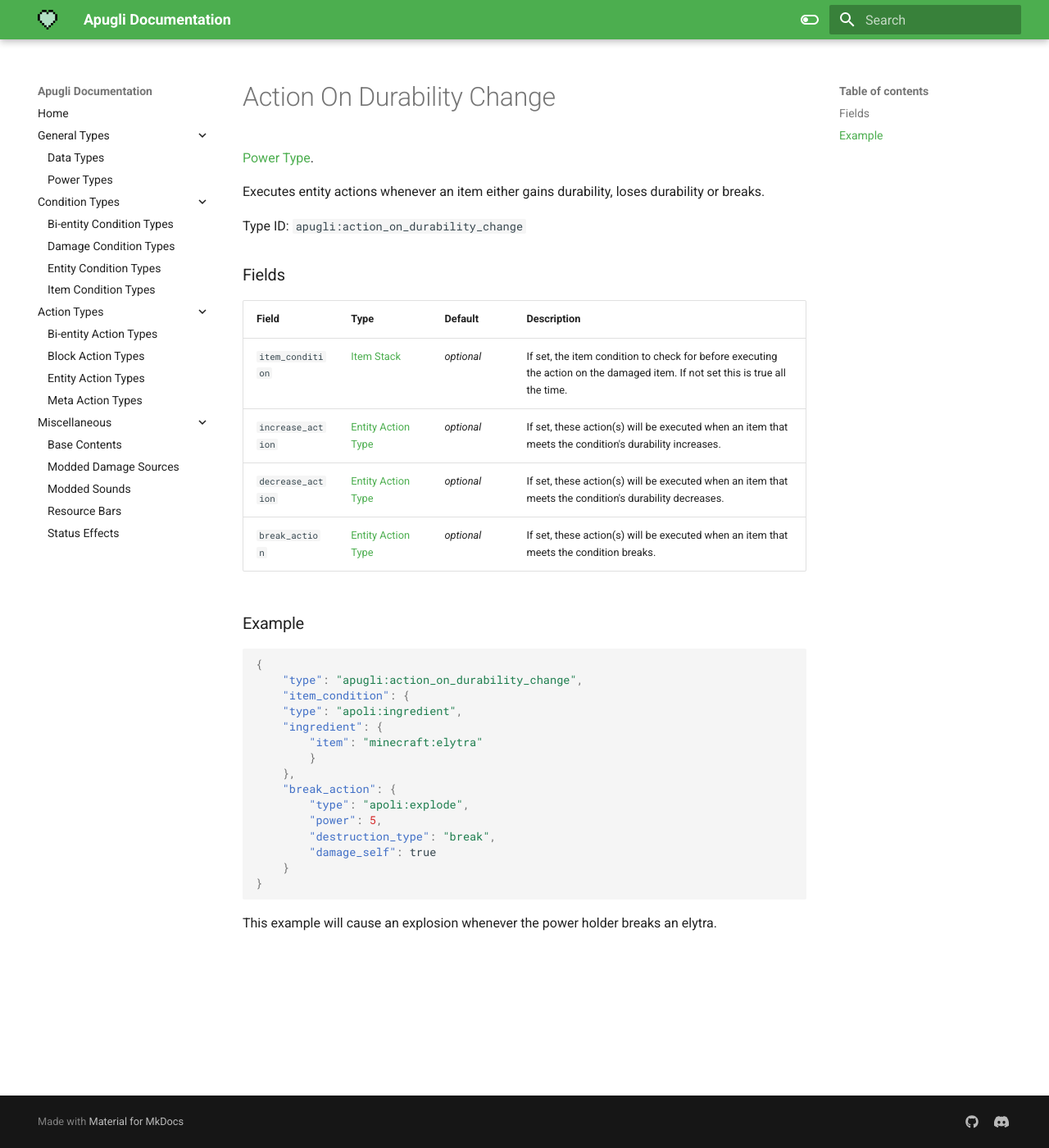
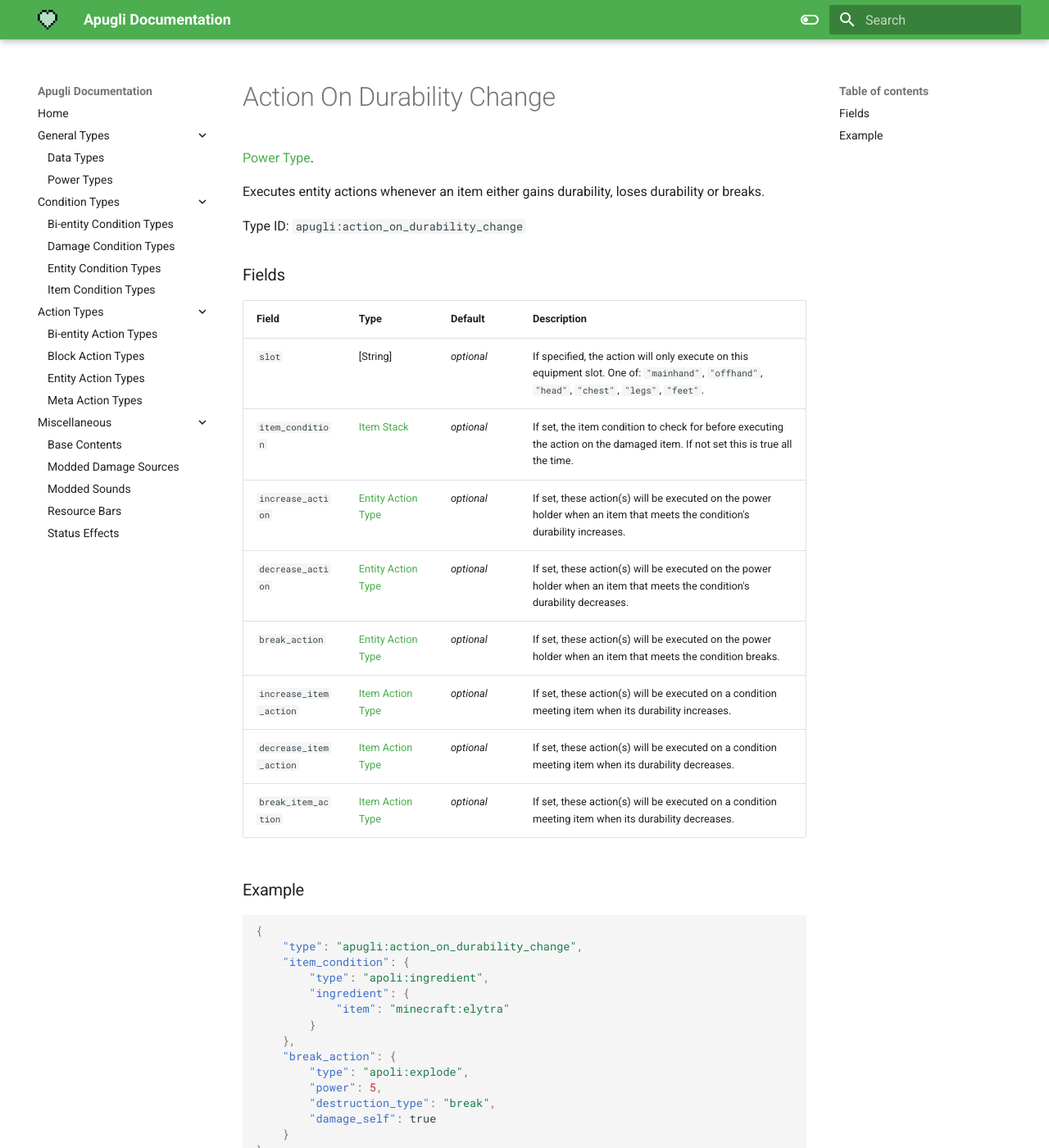
Before and after one commit to MerchantPug/apugli-docs, an MkDocs documentation site: the page built from docs/types/power_types/action_on_durability_change.md, in a window 1280 px wide and 1400 px high. Shown: the whole window at 82% size. Built offline with MkDocs 1.6.1 and Material for MkDocs 9.7.7, drawn with Linux system fonts in a browser that asks for light colours.

Commit message:
Update action_on_durability_change.md

````diff
--- a/docs/types/power_types/action_on_durability_change.md
+++ b/docs/types/power_types/action_on_durability_change.md
@@ -15,19 +15,24 @@ Type ID: `apugli:action_on_durability_change`
 
 Field  | Type | Default | Description
 -------|------|---------|-------------
+`slot` | [String] | *optional* | If specified, the action will only execute on this equipment slot. One of: `"mainhand"`, `"offhand"`, `"head"`, `"chest"`, `"legs"`, `"feet"`.
 `item_condition` | [Item Stack](https://origins.readthedocs.io/en/latest/types/data_types/item_stack/) | *optional* | If set, the item condition to check for before executing the action on the damaged item. If not set this is true all the time.
-`increase_action` | [Entity Action Type](https://origins.readthedocs.io/en/latest/types/entity_action_types) | *optional* | If set, these action(s) will be executed when an item that meets the condition's durability increases.
-`decrease_action` | [Entity Action Type](https://origins.readthedocs.io/en/latest/types/entity_action_types) | *optional* | If set, these action(s) will be executed when an item that meets the condition's durability decreases.
-`break_action` | [Entity Action Type](https://origins.readthedocs.io/en/latest/types/entity_action_types) | *optional* | If set, these action(s) will be executed when an item that meets the condition breaks.
+`increase_action` | [Entity Action Type](https://origins.readthedocs.io/en/latest/types/entity_action_types) | *optional* | If set, these action(s) will be executed on the power holder when an item that meets the condition's durability increases.
+`decrease_action` | [Entity Action Type](https://origins.readthedocs.io/en/latest/types/entity_action_types) | *optional* | If set, these action(s) will be executed on the power holder when an item that meets the condition's durability decreases.
+`break_action` | [Entity Action Type](https://origins.readthedocs.io/en/latest/types/entity_action_types) | *optional* | If set, these action(s) will be executed on the power holder when an item that meets the condition breaks.
+`increase_item_action` | [Item Action Type](https://origins.readthedocs.io/en/latest/types/item_action_types) | *optional* | If set, these action(s) will be executed on a condition meeting item when its durability increases.
+`decrease_item_action` | [Item Action Type](https://origins.readthedocs.io/en/latest/types/item_action_types) | *optional* | If set, these action(s) will be executed on a condition meeting item when its durability decreases.
+`break_item_action` | [Item Action Type](https://origins.readthedocs.io/en/latest/types/item_action_types) | *optional* | If set, these action(s) will be executed on a condition meeting item when its durability decreases.
+
 
 ### Example
 ```json
 {
     "type": "apugli:action_on_durability_change",
     "item_condition": {
-    "type": "apoli:ingredient",
-    "ingredient": {
-        "item": "minecraft:elytra"
+        "type": "apoli:ingredient",
+        "ingredient": {
+            "item": "minecraft:elytra"
         }
     },
     "break_action": {
````
